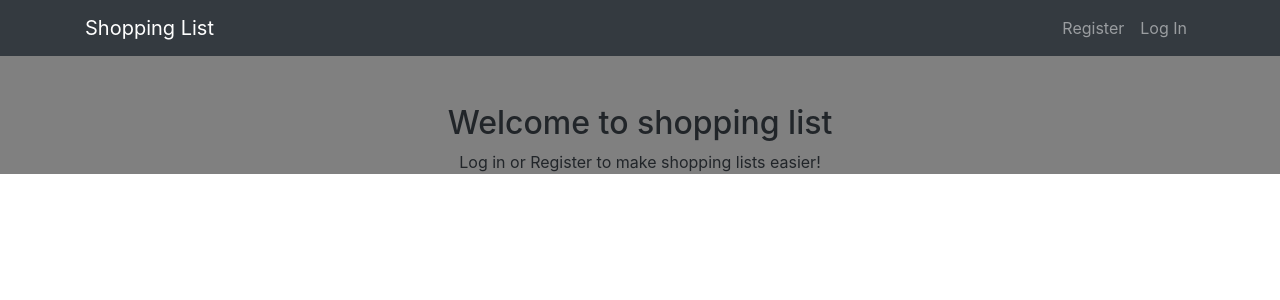
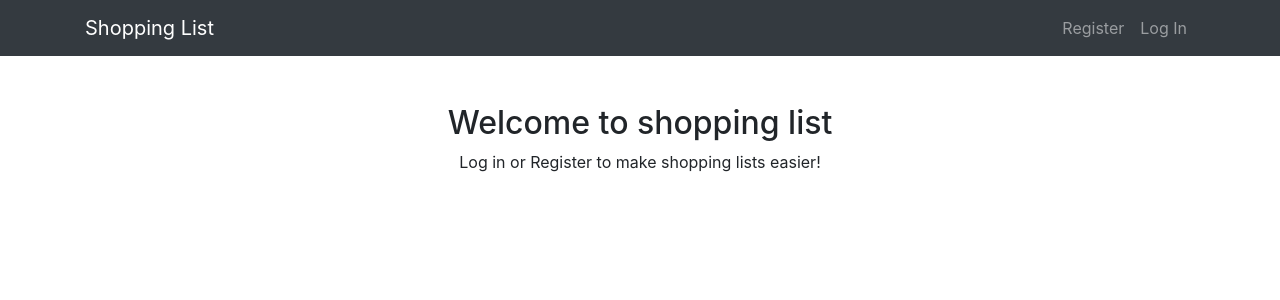
Before and after one commit to CodyFrank/MERN-shopping-list, a React (Create React App) app in the folder client/: page / in a window 1280 px wide. Shown: the top 300 px of the page. Built offline with nearby package versions, Linux system fonts and the light colour scheme.

Commit message:
ui updates

```diff
--- a/client/src/App.css
+++ b/client/src/App.css
@@ -19,7 +19,3 @@
     opacity: 0.01;
     transition: opacity 1000ms ease-in;
 }
-
-.App {
-    background-color: grey;
-}
```
